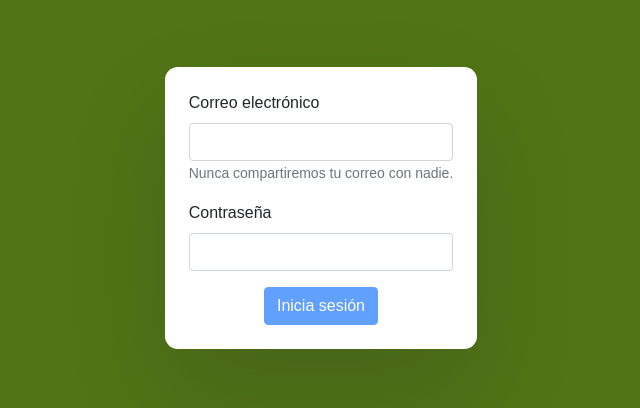
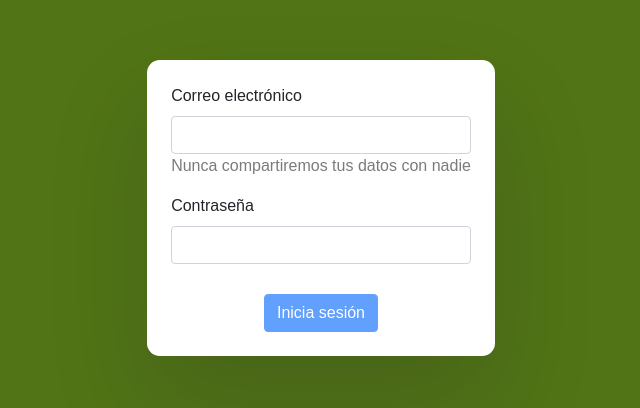
Before and after one commit to irenesj/excursiones, a React (Create React App) app: page /login in a window 1280 px wide. Shown: the part 192-600 px from the top of the page, without its empty margins (319-959 px from the left). Built offline with nearby package versions, Linux system fonts and the light colour scheme.

Commit message:
ValidatedFormGroup in the login form

```diff
--- a/src/componentes/Login.js
+++ b/src/componentes/Login.js
@@ -3,6 +3,7 @@ import 'bootstrap/dist/css/bootstrap.css';
 import { Container, Row, Col, Form, Button } from "react-bootstrap";
 import styles from '../css/Login.module.css';
 import {validateMail, validatePassword} from '../validation/validations.js'
+import ValidatedFormGroup from "./ValidatedFormGroup";
 
 function Login(){
 
@@ -37,17 +38,9 @@ function Login(){
                 <Row>
                     <Col xs="12">
                         <Form className={styles.form}>
-                            <Form.Group className="mb-3" controlId="formBasicEmail">
-                                <Form.Label>Correo electrónico</Form.Label>
-                                <Form.Control type="email" onKeyUp={mailChange}/>
-                                <Form.Text className="text-muted">
-                                    Nunca compartiremos tu correo con nadie.
-                                </Form.Text>
-                            </Form.Group>
-                            <Form.Group className="mb-3" controlId="formBasicPassword">
-                                <Form.Label>Contraseña</Form.Label>
-                                <Form.Control type="password" onKeyUp={passwordChange}/>
-                            </Form.Group>
+                            <ValidatedFormGroup control="formBasicEmail" name="Correo electrónico" inputToChange={setMail}/>
+                            <p className={styles.paragraph}>Nunca compartiremos tus datos con nadie</p>
+                            <ValidatedFormGroup control="formBasicPassword" name="Contraseña" inputToChange={setPassword}/>
                             <div className={styles.btn}>
                             <Button variant="primary" type="submit" disabled={disabled}>
                                 Inicia sesión
--- a/src/componentes/Register.js
+++ b/src/componentes/Register.js
@@ -28,7 +28,6 @@ function Register(){
         }
 
     }, [name, surname, phone, mail, password, samePassword]);
-    // Two ways binding
 
     return(
 
@@ -38,23 +37,23 @@ function Register(){
                     <Col xs="12">
                         <Form className={styles.form}>
                             <Row className="mb-3">
-                                <ValidatedFormGroup control="formGridAddress1" name="Nombre * " inputToChange={setName}/>
-                                <ValidatedFormGroup control="formGridAddress2" name="Apellidos * " inpuToChange={setSurname}/>
+                                <ValidatedFormGroup control="formGridAddress1" name="Nombre *" inputToChange={setName}/>
+                                <ValidatedFormGroup control="formGridAddress2" name="Apellidos *" inpuToChange={setSurname}/>
                             </Row>
                             <Row className="mb-3">
-                                <ValidatedFormGroup control="formGridPhone" name="Teléfono * " inputToChange={setPhone}/>
-                                <ValidatedFormGroup control="formGridEmail" name="Correo electrónico * " inputToChange={setMail}/>
+                                <ValidatedFormGroup control="formGridPhone" name="Teléfono *" inputToChange={setPhone}/>
+                                <ValidatedFormGroup control="formGridEmail" name="Correo electrónico *" inputToChange={setMail}/>
                             </Row>
                             <Row>
-                                <ValidatedFormGroup control="formGridPassword" name="Contraseña * " inputToChange={setPassword}/>
-                                <ValidatedFormGroup control="formGridPassword" name="Repite la contraseña * " inputToChange={setSamePassword}/>
+                                <ValidatedFormGroup control="formGridPassword" name="Contraseña *" inputToChange={setPassword}/>
+                                <ValidatedFormGroup control="formGridPassword" name="Repite la contraseña *" inputToChange={setSamePassword}/>
                             </Row>
                             <Row>
                                 <Form.Group>
                                     <Form.Text className="text-muted">
                                     <ul className={styles.list}>
-                                        <li>Debes estar registrado para poder añadir y/o apuntarte a una excursión.</li>
-                                        <li>Los campos que llevan el asterisco &#40;*&#41; son obligatorios.</li>
+                                        <li>Debes estar registrado para poder añadir y/o apuntarte a una excursión</li>
+                                        <li>Los campos que llevan el asterisco &#40;*&#41; son obligatorios</li>
                                     </ul>
                                     </Form.Text>
                                 </Form.Group>
@@ -70,6 +69,6 @@ function Register(){
             </Container>
         </div>
     );
-    }
+}
 
 export default Register;
--- a/src/componentes/ValidatedFormGroup.js
+++ b/src/componentes/ValidatedFormGroup.js
@@ -1,5 +1,6 @@
 import React from "react";
 import { Col, Form } from "react-bootstrap";
+import {validateName, validateSurname, validatePhone, validateMail, validatePassword, validSamePassword} from '../validation/validations.js'
 
 
 function ValidatedFormGroup(props){
--- a/src/css/Login.module.css
+++ b/src/css/Login.module.css
@@ -24,7 +24,12 @@
 
 }
 
+.paragraph{
+    color: rgb(124, 122, 122);
+}
+
 .btn{
 
+    padding-top: 30px;
     text-align: center;
 }
```
